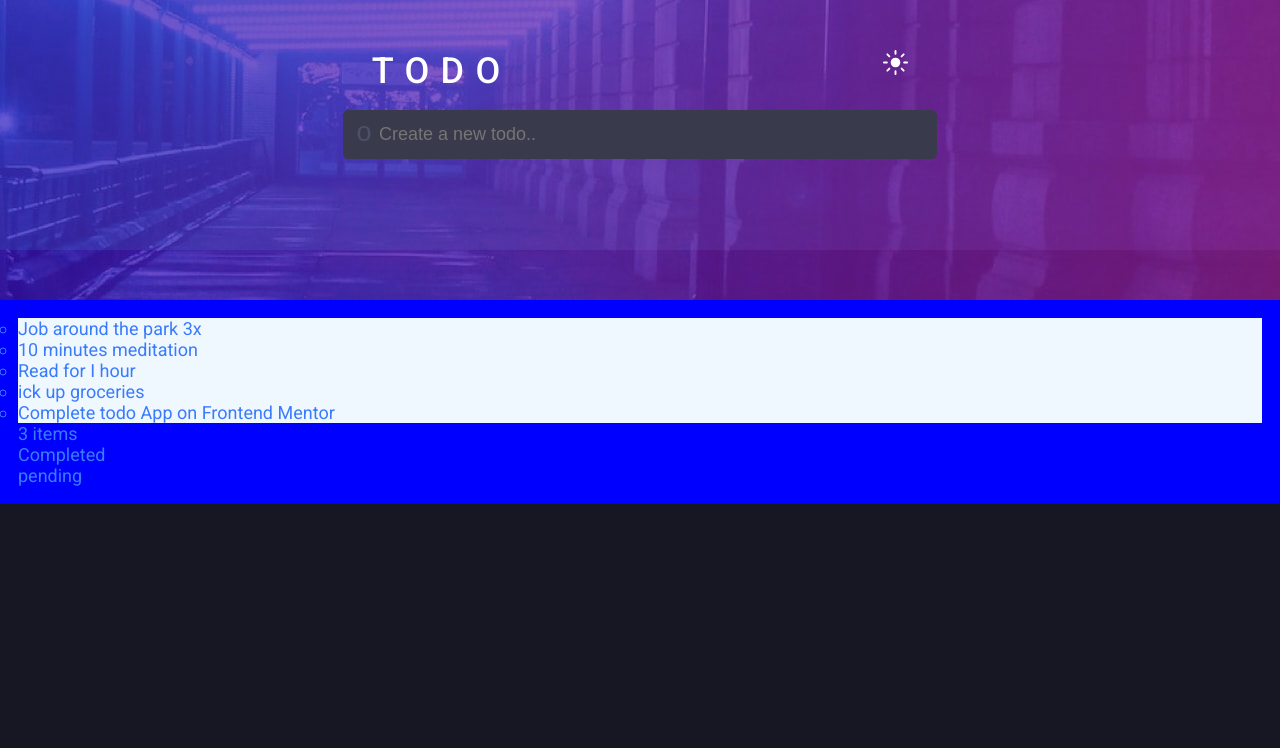
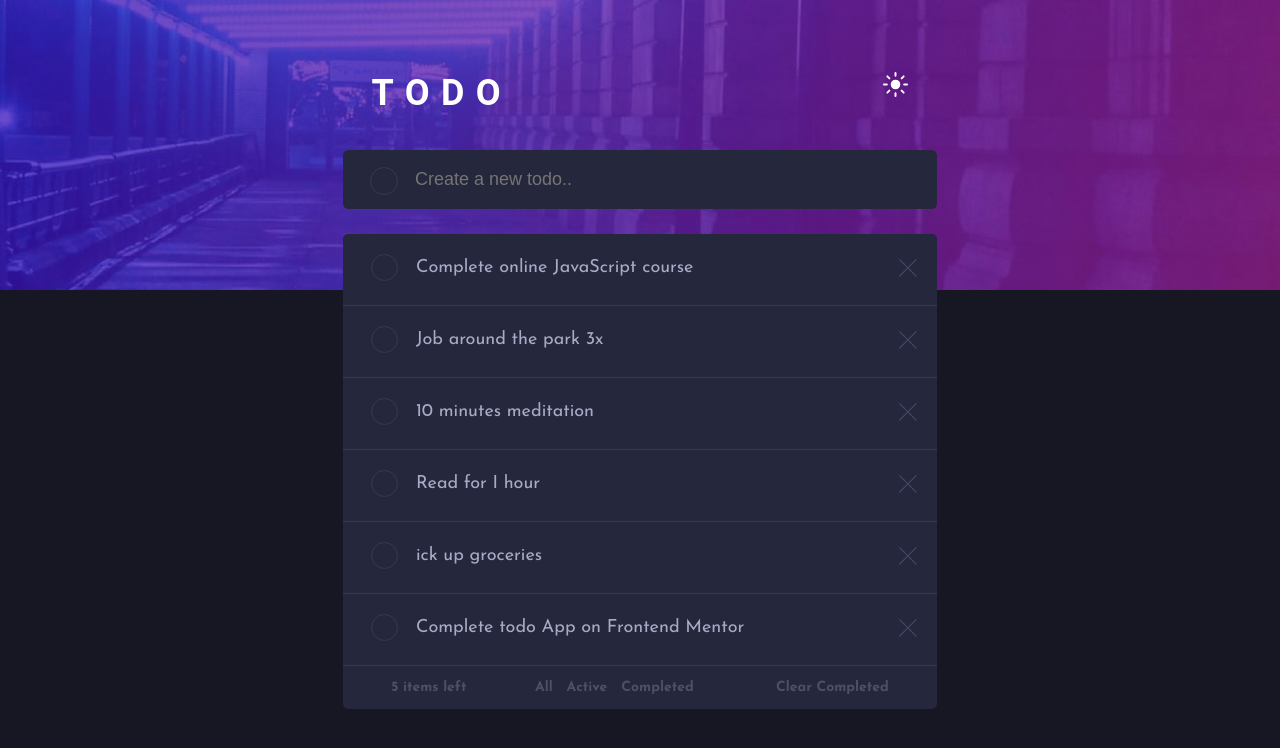
Before and after one commit to Dayoripa/Todo-App, a React (Vite) app: page / in a window 1280 px wide. Shown: the top 748 px of the page. Built offline with nearby package versions, Linux system fonts and the light colour scheme.

Commit message:
Se crean los estilos a la lista de Todos

```diff
--- a/index.html
+++ b/index.html
@@ -7,7 +7,7 @@
     <title>Todo App</title>
     <link rel="preconnect" href="https://fonts.googleapis.com">
     <link rel="preconnect" href="https://fonts.gstatic.com" crossorigin>
-    <link href="https://fonts.googleapis.com/css2?family=Poppins:wght@700&family=Roboto:wght@400;500;700&display=swap" rel="stylesheet">
+    <link href="https://fonts.googleapis.com/css2?family=Josefin+Sans:wght@400;700&family=Poppins:wght@700&display=swap" rel="stylesheet">
   </head>
   <body>
     <div id="root"></div>
--- a/src/todo/TodoApp.jsx
+++ b/src/todo/TodoApp.jsx
@@ -1,6 +1,9 @@
 import './todo.css';
 import { TodoHeader } from './TodoHeader';
-import iconList from '../assets/images/icon-cross.svg';
+
+import iconList from '../assets/images/icon-check.svg';
+import iconClose from '../assets/images/icon-cross.svg';
+
 
 
 export const TodoApp = () => {
@@ -8,22 +11,77 @@ export const TodoApp = () => {
     <>
       <TodoHeader />
       <main className='principal'>
-        <article>
-          <section className='todo'>
-              <ul className='list'>
-                  <li type="circle" className='list__item'>Job around the park 3x</li>
-                  <li type="circle" className='list__item'>10 minutes meditation</li>
-                  <li type="circle" className='list__item'>Read for I hour</li>
-                  <li type="circle" className='list__item'>ick up groceries</li>
-                  <li type="circle" className='list__item'>Complete todo App on Frontend Mentor</li>
-              </ul>
+          <section className="todo">
+              <div className='todo__container'>
+                <div className='todo__list'>
+                  <div className='todo__item'>
+                    <span className='icono__check active'><img src="" /></span>
+                    <p className='todo__text'>Complete online JavaScript course</p>
+                  </div>
+                  <span className='icono__close'><img src={iconClose} /> </span>
+                </div>
+
+              </div>
+              <div className='todo__container'>
+                <div className='todo__list'>
+                    <div className='todo__item'>
+                      <span className='icono__check active'><img src="" /></span>
+                      <p className='todo__text'>Job around the park 3x </p>
+                    </div>
+                    <span className='icono__close'><img src={iconClose} /></span>
+                  </div>
+              </div>
+
+              <div className='todo__container'>
+                <div className='todo__list'>
+                    <div className='todo__item'>
+                      <span className='icono__check active'><img src=""/></span>
+                      <p className='todo__text'>10 minutes meditation</p>
+                    </div>
+                    <span className='icono__close'><img src={iconClose} /></span>
+                  </div>
+              </div>
+
+              <div className='todo__container'>
+                <div className='todo__list'>
+                    <div className='todo__item'>
+                      <span className='icono__check active'><img src=""/></span>
+                      <p className='todo__text'>Read for I hour</p>
+                    </div>
+                    <span className='icono__close'><img src={iconClose} /></span>
+                  </div>
+              </div>
+
+              <div className='todo__container'>
+                <div className='todo__list'>
+                    <div className='todo__item'>
+                      <span className='icono__check active'><img src=""/></span>
+                      <p className='todo__text'>ick up groceries</p>
+                    </div>
+                    <span className='icono__close'><img src={iconClose} /></span>
+                  </div>
+              </div>
+              <div className='todo__container'>
+                <div className='todo__list'>
+                    <div className='todo__item'>
+                      <span className='icono__check active'><img src=""/></span>
+                      <p className='todo__text'>Complete todo App on Frontend Mentor</p>
+                    </div>
+                    <span className='icono__close'><img src={iconClose} /></span>
+                  </div>
+               </div>
+
+
               <div className='todo__info'>
-                <p>3 items</p>
-                <p>Completed</p>
-                <p>pending</p>
+                <a href='#'>5 items left</a>
+                <div className='todo__actions'>
+                  <a className='actions__item' href='#'>All</a>
+                  <a  className='actions__item' href='#'>Active</a>
+                  <a className='actions__item' href='#'>Completed</a>
+                </div>
+                <a href='#'>Clear Completed</a>
               </div>
           </section>
-        </article>
       </main>
     </>
   )
--- a/src/todo/TodoHeader.jsx
+++ b/src/todo/TodoHeader.jsx
@@ -1,4 +1,5 @@
 import iconSun from '../assets/images/icon-sun.svg';
+import { TodoAdd } from './todoAdd';
 
 export const TodoHeader = () => {
   return (
@@ -7,16 +8,7 @@ export const TodoHeader = () => {
           <h1 className='hero__title'>Todo</h1>
           <img className='hero__img' src={iconSun} alt="" />
         </div>
-        <section className='form'>
-            <form>
-              <button type="submit" className='btn'>o</button>
-                <input
-                  type="text"
-                  placeholder='Create a new todo..'
-                  className='input'
-                />
-            </form>
-        </section>
+        <TodoAdd />
     </header>
 
   )
--- a/src/todo/todo.css
+++ b/src/todo/todo.css
@@ -8,7 +8,7 @@ body{
     background-color:  hsl(235, 21%, 11%);
     color: hsl(220, 98%, 61%);
     Font-size: 18px;
-    font-family: 'Roboto', sans-serif;
+    font-family: 'Josefin Sans', sans-serif;
 }
 
 .hero{
@@ -16,8 +16,9 @@ body{
     background-size: cover;
     color: white;
     font-family: 'Roboto', sans-serif;
-    padding-top: 2.8em;
-    height: 300px;
+    padding-top: 4em;
+    position: relative;
+    height: 290px;
     width: 100%;
 }
 
@@ -31,17 +32,17 @@ body{
 .hero:before {
     content: "";
     width: 100%;
-    min-height: 250px;
+    min-height: 300px;
+    min-height: 290px;
     position: absolute;
     top: 0;
     left: 0;
-
     background: linear-gradient(90deg, hsl(192, 100%, 67%), hsl(280, 87%, 65%));
-    opacity: 0.1;
+    opacity: 0.01;
 }
 
 .hero__title{
-    font-weight: 500;
+    font-weight: 600;
     letter-spacing: 0.3cm;
     text-transform: uppercase;
     z-index: 1;
@@ -58,15 +59,6 @@ body{
  Estilos para el input
  **********************************************  */
 
-.principal{
-    background-color: blue;
-    width: 100%;
-}
-article{
-    margin: 0 auto;
-    max-width: 1440px;
-}
-
 .form{
     background-color: transparent;
     height: 30%;
@@ -77,47 +69,130 @@ form {
     background-color: transparent;
     border-radius: .3em;
     position: relative;
-    width: 100%;
-    max-width: 1440px;
 }
 
 .btn{
     background-color:transparent;
-    border: none;
+    border: 1px solid hsl(237, 14%, 26%);
     border-radius: 50%;
-    color: hsl(233, 14%, 35%);
     cursor: pointer;
-    font-size: 1.5em;
-    padding: 0 .5em;
-    margin-right: 1em;
+    height: 2.1em;
+    width: 2.1em;
+    margin-left: 2em;
     position: absolute;
-
-    bottom: 0;
-    top: 0.5em;
+    top: 4em;
     z-index: 1;
-
 }
 
 input {
-    background-color: hsl(237, 14%, 26%);
+    background-color: hsl(235, 24%, 19%);
     border: none;
     border-radius: .3em;
     color: hsl(234, 39%, 85%);
     font-size: 1em;
     font-weight: 300;
-    height: 2.7em;
-    margin-top: 1em;
+    height: 3.3em;
+    margin-top: 2em;
     outline: none;
-    padding: 0 2em;
+    padding: 0 4em;
     width: 33em;
     z-index: 1;
 }
 
+/* **************************************************
+Estilos del main
+************************************************** */
 
-.list{
-    background-color: aliceblue;
+.principal{
+    width: 100%;
+    background-color: blue;
+    display: flex;
+    justify-content: center;
 }
 
-.todo{
+.todo {
+    background-color: hsl(235, 24%, 19%);
+    border-radius: .3em;
+    position: absolute;
+    top: 13em;
+}
+
+.todo__container{
+    background-color: hsl(235, 24%, 19%);
+    border-radius: .3em .3em 0 0;
+    border-bottom: .1em solid hsl(237, 14%, 26%);
+    list-style: none;
+    padding: 1.1em;
+    width: 33em;
+    height: 4em;
+}
+
+.icono__check{
+    border-radius: 50%;
+    border: .01em solid hsl(237, 14%, 26%);
+    font-size: 1.5em;
+    line-height: 0.2em;
+    margin-left: .3em;
+    padding: 0.3em;
+    height: 1em;
+    width: 1em;
+}
+
+.icono__check:hover{
+    border: 1px solid ;
+    cursor: pointer;
+}
+
+
+/* .active{
+    background: linear-gradient(120deg, hsl(192, 100%, 67%), hsl(280, 87%, 65%));
+} */
+
+.todo__list{
+    display: flex;
+    justify-content: space-between;
+    align-items: center;
+    margin-bottom: 1em;
+}
+
+.todo__item{
+   display: flex;
+   align-items: center;
+}
+
+.todo__text{
+    margin-left: 1em;
+    color: hsla(234, 39%, 85%, 0.795);
+    font-weight: 400;
+}
+
+.todo__text:hover{
+    color: hsl(236, 33%, 92%);
+    cursor: pointer;
+}
+
+.icono__close{
+    cursor: pointer;
+    margin-top: .3em;
+}
+
+.todo__info{
+    display: flex;
+    font-size: 14px;
+    font-weight: 600;
+    justify-content: space-around;
+    align-items: center;
     padding: 1em;
 }
+
+a{
+    text-decoration: none;
+    color: hsl(233, 14%, 35%);
+}
+
+.actions__item{
+    margin-right: 1em;
+}
+
+/* ***********************************************
+****************************************** */
--- /dev/null
+++ b/src/todo/todoAdd.jsx
@@ -0,0 +1,16 @@
+
+
+export const TodoAdd = () => {
+  return (
+    <section className='form'>
+        <form>
+            <button type="submit" className='btn'></button>
+                <input
+                type="text"
+                placeholder='Create a new todo..'
+                className='input'
+            />
+        </form>
+    </section>
+  )
+}
```
